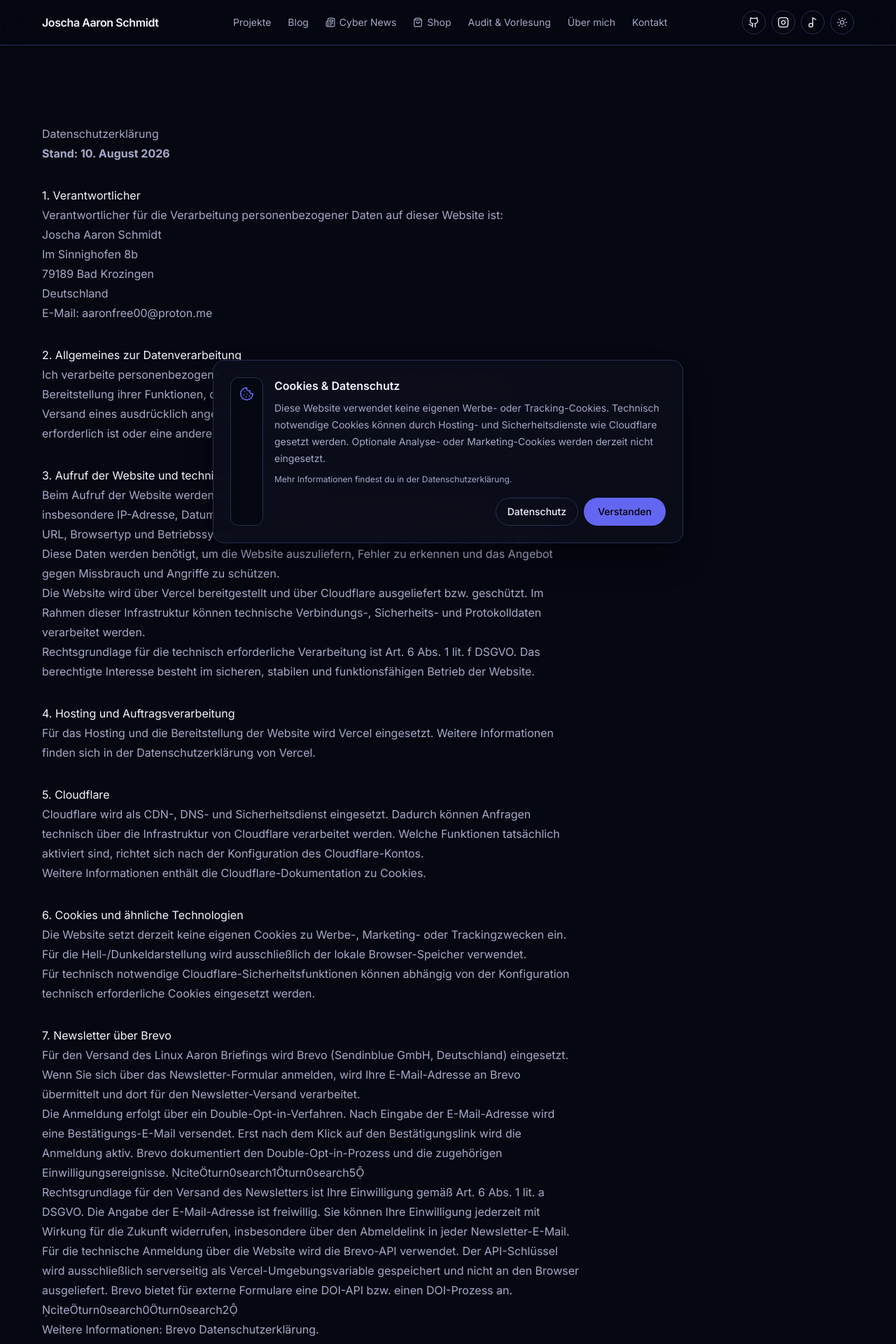
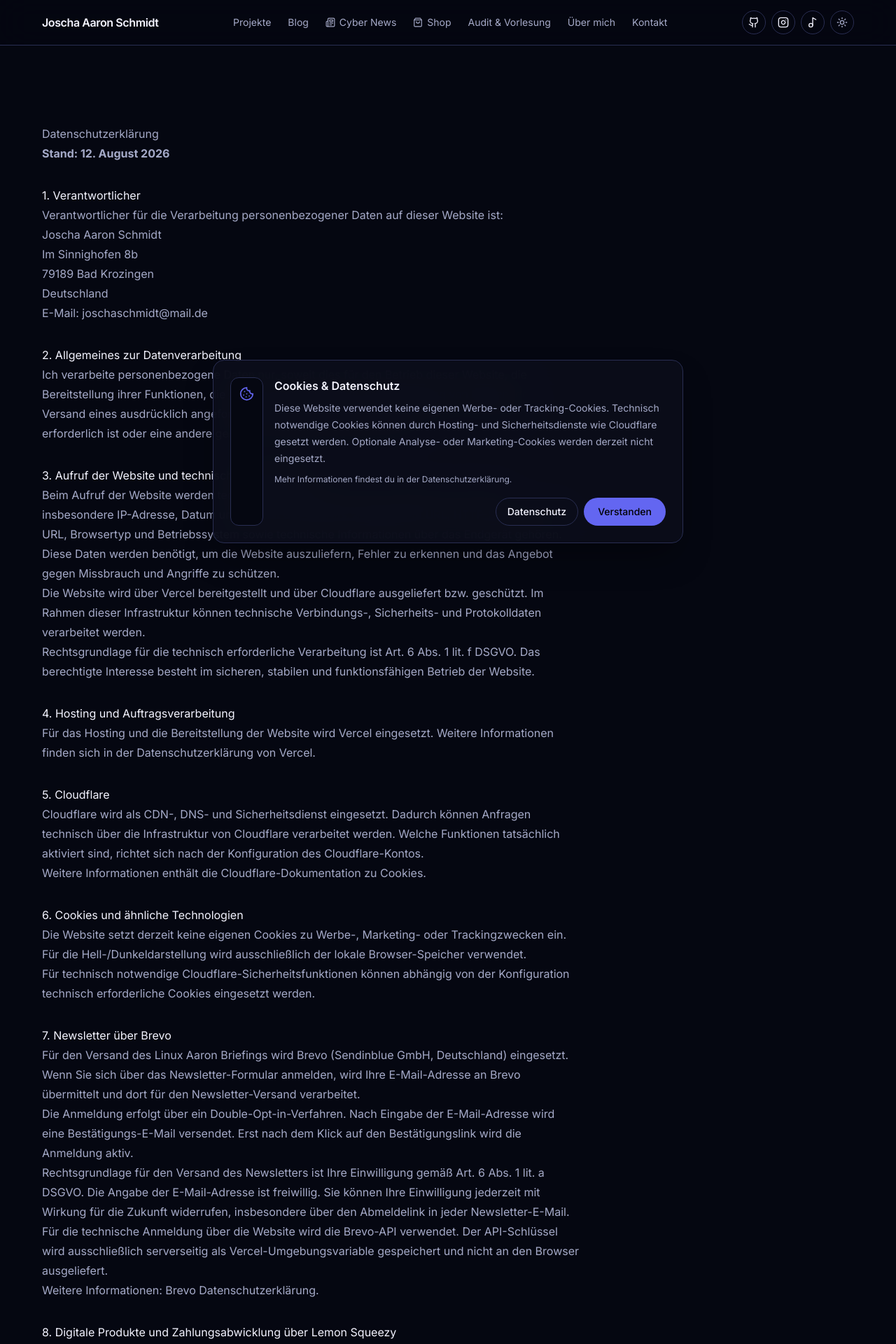
Before and after one commit to aaron0sec/webseite, a Next.js app: page /datenschutz in a window 1280 px wide. Shown: the top 1920 px of the page at 70% size. Built offline with nearby package versions, Linux system fonts and the light colour scheme.

Commit message:
fix(legal): update privacy contact email and metadata

```diff
--- a/src/app/datenschutz/page.tsx
+++ b/src/app/datenschutz/page.tsx
@@ -3,6 +3,7 @@ import type { Metadata } from "next";
 export const metadata: Metadata = {
   title: "Datenschutzerklärung",
   description: "Datenschutzerklärung von Joscha Aaron Schmidt für linuxaaron.dpdns.org.",
+  alternates: { canonical: "/datenschutz" },
 };
 
 export default function Datenschutz() {
@@ -10,11 +11,11 @@ export default function Datenschutz() {
     <main className="container py-20 sm:py-28">
       <article className="prose max-w-3xl">
         <h1>Datenschutzerklärung</h1>
-        <p><strong>Stand: 10. August 2026</strong></p>
+        <p><strong>Stand: 12. August 2026</strong></p>
         <h2>1. Verantwortlicher</h2>
         <p>Verantwortlicher für die Verarbeitung personenbezogener Daten auf dieser Website ist:</p>
         <p>Joscha Aaron Schmidt<br />Im Sinnighofen 8b<br />79189 Bad Krozingen<br />Deutschland</p>
-        <p>E-Mail: <a href="mailto:aaronfree00@proton.me">aaronfree00@proton.me</a></p>
+        <p>E-Mail: <a href="mailto:joschaschmidt@mail.de">joschaschmidt@mail.de</a></p>
         <h2>2. Allgemeines zur Datenverarbeitung</h2>
         <p>Ich verarbeite personenbezogene Daten nur, soweit dies für den Betrieb dieser Website, die Bereitstellung ihrer Funktionen, die Sicherheit des Angebots, die Abwicklung von Käufen, den Versand eines ausdrücklich angeforderten Newsletters oder die Bearbeitung von Anfragen erforderlich ist oder eine andere gesetzliche Rechtsgrundlage besteht.</p>
         <h2>3. Aufruf der Website und technische Zugriffsdaten</h2>
@@ -31,9 +32,9 @@ export default function Datenschutz() {
         <p>Für technisch notwendige Cloudflare-Sicherheitsfunktionen können abhängig von der Konfiguration technisch erforderliche Cookies eingesetzt werden.</p>
         <h2>7. Newsletter über Brevo</h2>
         <p>Für den Versand des Linux Aaron Briefings wird Brevo (Sendinblue GmbH, Deutschland) eingesetzt. Wenn Sie sich über das Newsletter-Formular anmelden, wird Ihre E-Mail-Adresse an Brevo übermittelt und dort für den Newsletter-Versand verarbeitet.</p>
-        <p>Die Anmeldung erfolgt über ein Double-Opt-in-Verfahren. Nach Eingabe der E-Mail-Adresse wird eine Bestätigungs-E-Mail versendet. Erst nach dem Klick auf den Bestätigungslink wird die Anmeldung aktiv. Brevo dokumentiert den Double-Opt-in-Prozess und die zugehörigen Einwilligungsereignisse. citeturn0search1turn0search5</p>
+        <p>Die Anmeldung erfolgt über ein Double-Opt-in-Verfahren. Nach Eingabe der E-Mail-Adresse wird eine Bestätigungs-E-Mail versendet. Erst nach dem Klick auf den Bestätigungslink wird die Anmeldung aktiv.</p>
         <p>Rechtsgrundlage für den Versand des Newsletters ist Ihre Einwilligung gemäß Art. 6 Abs. 1 lit. a DSGVO. Die Angabe der E-Mail-Adresse ist freiwillig. Sie können Ihre Einwilligung jederzeit mit Wirkung für die Zukunft widerrufen, insbesondere über den Abmeldelink in jeder Newsletter-E-Mail.</p>
-        <p>Für die technische Anmeldung über die Website wird die Brevo-API verwendet. Der API-Schlüssel wird ausschließlich serverseitig als Vercel-Umgebungsvariable gespeichert und nicht an den Browser ausgeliefert. Brevo bietet für externe Formulare eine DOI-API bzw. einen DOI-Prozess an. citeturn0search0turn0search2</p>
+        <p>Für die technische Anmeldung über die Website wird die Brevo-API verwendet. Der API-Schlüssel wird ausschließlich serverseitig als Vercel-Umgebungsvariable gespeichert und nicht an den Browser ausgeliefert.</p>
         <p>Weitere Informationen: <a href="https://www.brevo.com/de/legal/privacypolicy/" target="_blank" rel="noreferrer">Brevo Datenschutzerklärung</a>.</p>
         <h2>8. Digitale Produkte und Zahlungsabwicklung über Lemon Squeezy</h2>
         <p>Für den Verkauf und die Bereitstellung digitaler Produkte wird Lemon Squeezy eingesetzt. Beim Klick auf den Kaufbutton wird der Nutzer zur Checkout-Seite von Lemon Squeezy weitergeleitet. Lemon Squeezy tritt bei Verkäufen als Merchant of Record auf und übernimmt im Rahmen seines Dienstes unter anderem die Zahlungsabwicklung sowie die Erhebung und Abführung von Umsatzsteuer bzw. VAT.</p>
```
